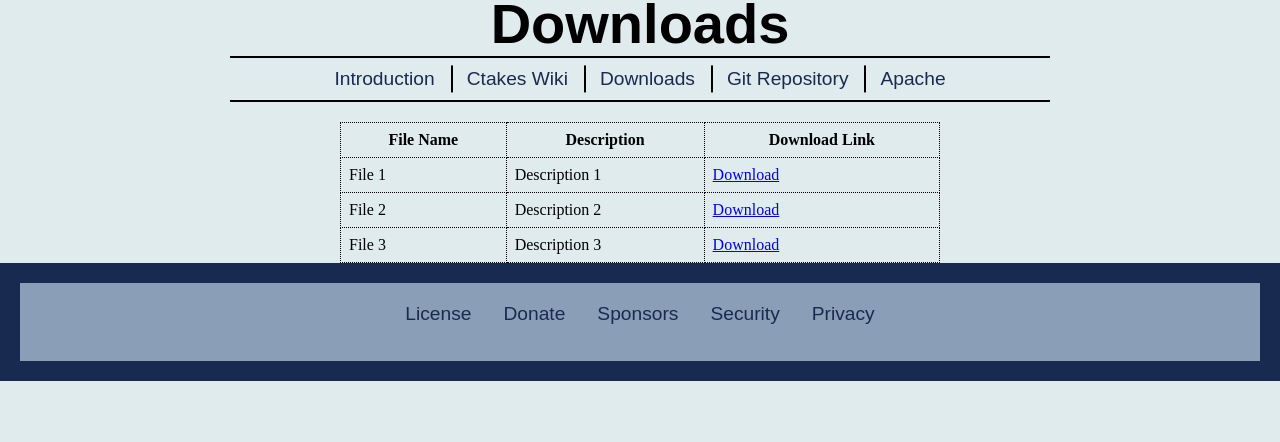
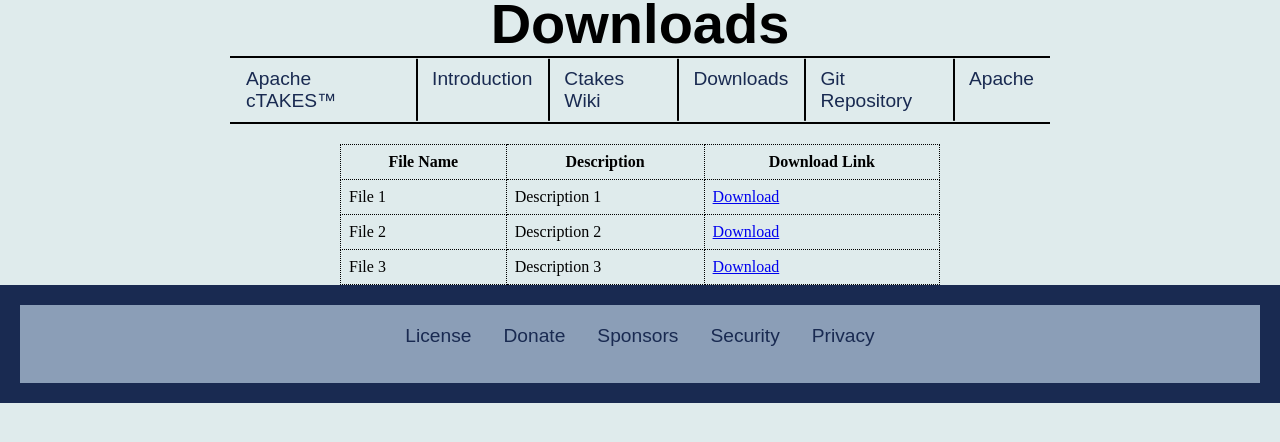
Before and after one commit to apache/ctakes-website, a Jekyll site: the page built from downloads.md, in a window 1280 px wide, cut to the strip 188-630 px from the top of the page. Built offline with Jekyll 4.4.1, drawn with Linux system fonts in a browser that asks for light colours.

Commit message:
small details

```diff
--- a/_layouts/default.html
+++ b/_layouts/default.html
@@ -20,6 +20,7 @@
     <h1 class="site-title">{% if page.title %}{{ page.title }}{% else %}{{ site.title }}{% endif %}</h1>
     <nav>
         <ul class="navigation">
+            <li><a href="https://apache.github.io/ctakes-website/">Apache cTAKES™</a></li>
             <li><a href="https://apache.github.io/ctakes-website/intro/">Introduction</a></li>
             <li><a href="https://github.com/apache/ctakes/wiki" target="_blank">Ctakes Wiki</a></li>
             <li><a href="https://apache.github.io/ctakes-website/downloads">Downloads</a></li>
```
